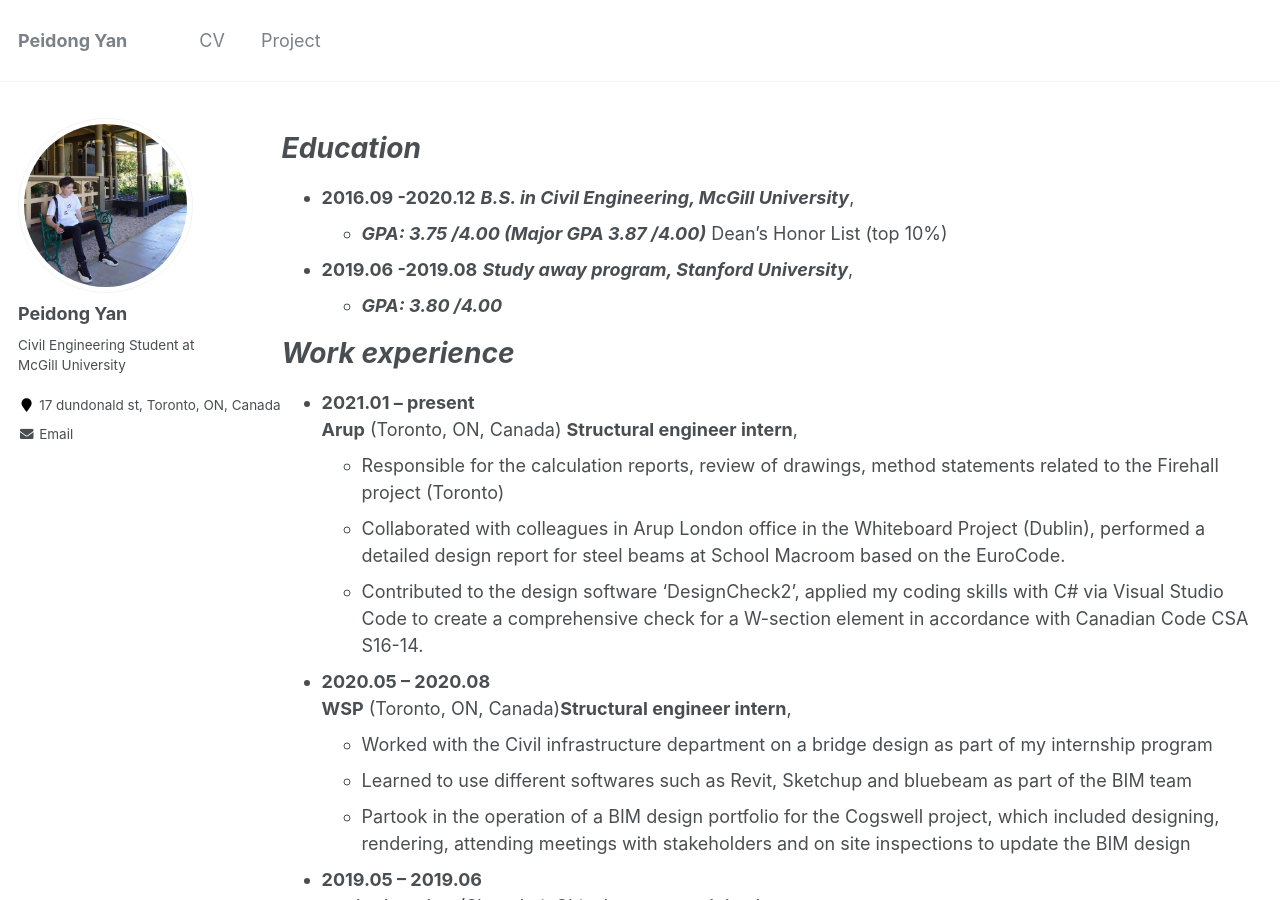
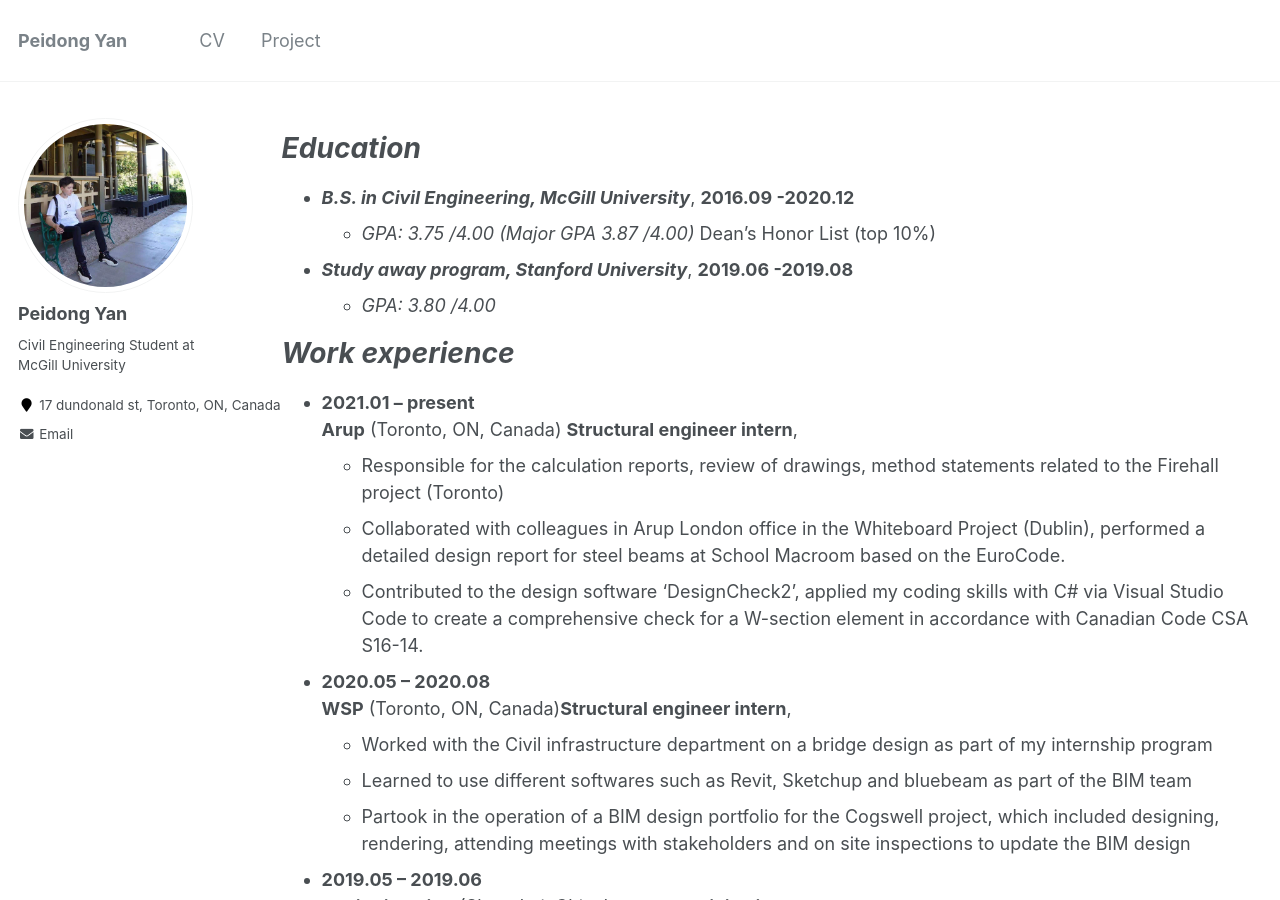
Before and after one commit to LorenYan98/LY.github.io, a Jekyll site: the page built from _pages/cv.md, in a window 1280 px wide and 900 px high. Built offline with Jekyll 4.4.1, drawn with Linux system fonts in a browser that asks for light colours.

Commit message:
Update cv.md

```diff
--- a/_pages/cv.md
+++ b/_pages/cv.md
@@ -12,10 +12,10 @@ redirect_from:
 
 _Education_
 ======
-* **2016.09 -2020.12**     **_B.S. in Civil Engineering, McGill University_**,
-  *                        **_GPA: 3.75 /4.00 (Major GPA 3.87 /4.00)_**   Dean’s Honor List (top 10%)
-* **2019.06 -2019.08**     **_Study away program, Stanford University_**,
-  *                        **_GPA: 3.80 /4.00_**
+* **_B.S. in Civil Engineering, McGill University_**, **2016.09 -2020.12**
+  * _GPA: 3.75 /4.00 (Major GPA 3.87 /4.00)_   Dean’s Honor List (top 10%)
+* **_Study away program, Stanford University_**, **2019.06 -2019.08**
+  * _GPA: 3.80 /4.00_
 
 _Work experience_
 ======
```
